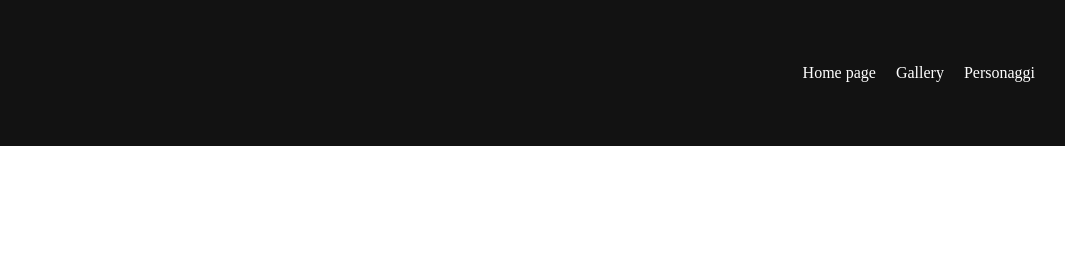
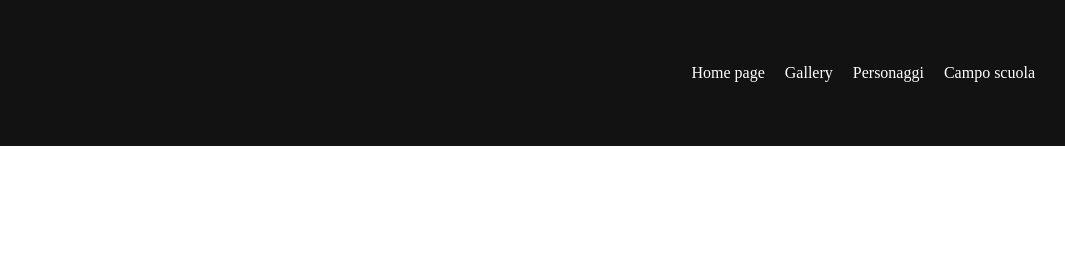
Before and after one commit to annaf3ic/harrypotter.github.io, a plain HTML site: page campo.html in a window 1280 px wide. Shown: the top 277 px of the page, 215-1280 px from the left. Drawn offline with Linux system fonts and the light colour scheme.

Commit message:
aggiornata intestazione

```diff
--- a/campo.html
+++ b/campo.html
@@ -16,6 +16,7 @@
                     <li><a href="./index.html">Home page</a></li>
                     <li><a href="./gallery.html">Gallery</a></li>
                     <li><a href="./characters.html">Personaggi</a></li>
+                    <li><a href="./campo.html">Campo scuola</a></li>
                 </ul>
             </nav>
         </header>
```
Also changed, not shown: characters.html (+1 -0 lines), gallery.html (+1 -0 lines), index.html (+1 -0 lines).
